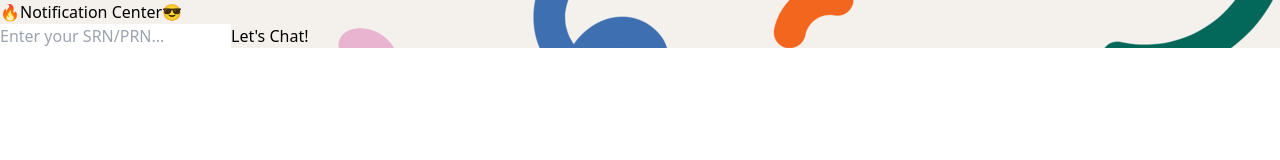
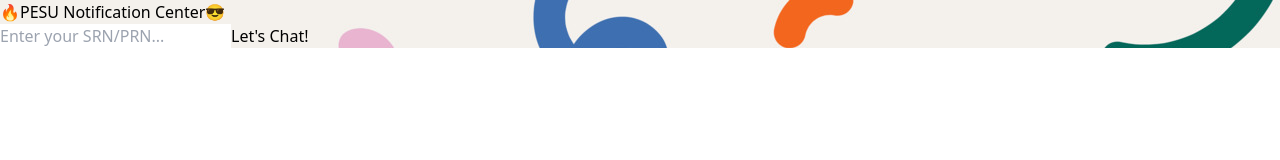
Before and after one commit to sirdesai22/group_chat_io, a React (Vite) app: page / in a window 1280 px wide. Shown: the top 160 px of the page. Built offline with nearby package versions, Linux system fonts and the light colour scheme.

Commit message:
Update Login.jsx

```diff
--- a/src/components/Login.jsx
+++ b/src/components/Login.jsx
@@ -22,7 +22,7 @@
     return (
         <div className='h-screen w-full flex justify-center items-center text-center' style={{ background: 'url(/doodlebg.jpg)' }}>
             <div className='flex flex-col justify-center items-center gap-5 p-10 border-2 bg-white text-2xl rounded-md w-11/12 md:w-2/5 md:h-2/4 shadow-md'>
-                <h1 className='font-semibold text-xl md:text-3xl'>🔥Notification Center😎</h1>
+                <h1 className='font-semibold text-xl md:text-3xl'>🔥PESU Notification Center😎</h1>
                 <input
                     type="text"
                     className='border-4 p-4 rounded-lg w-full font-semibold'
```
